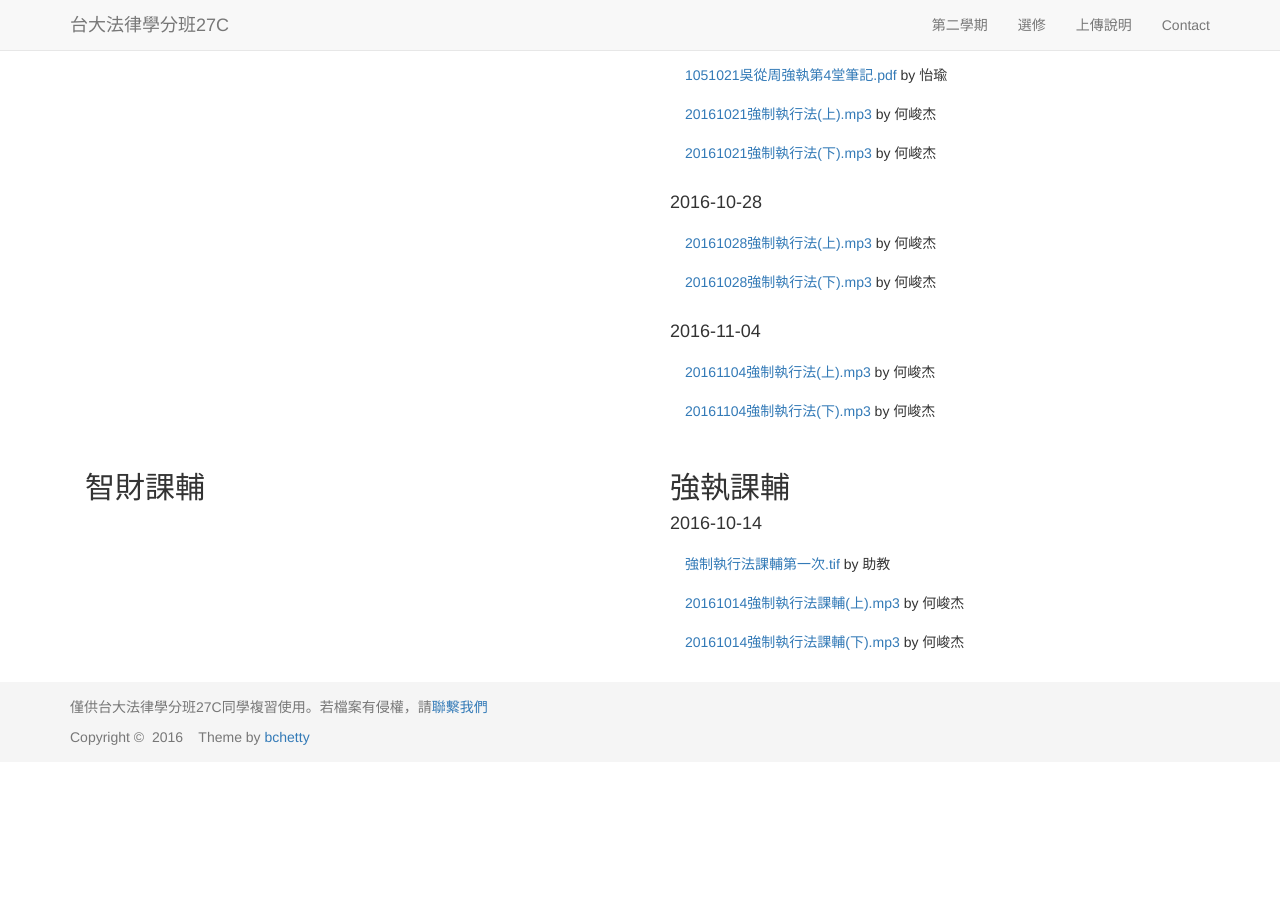
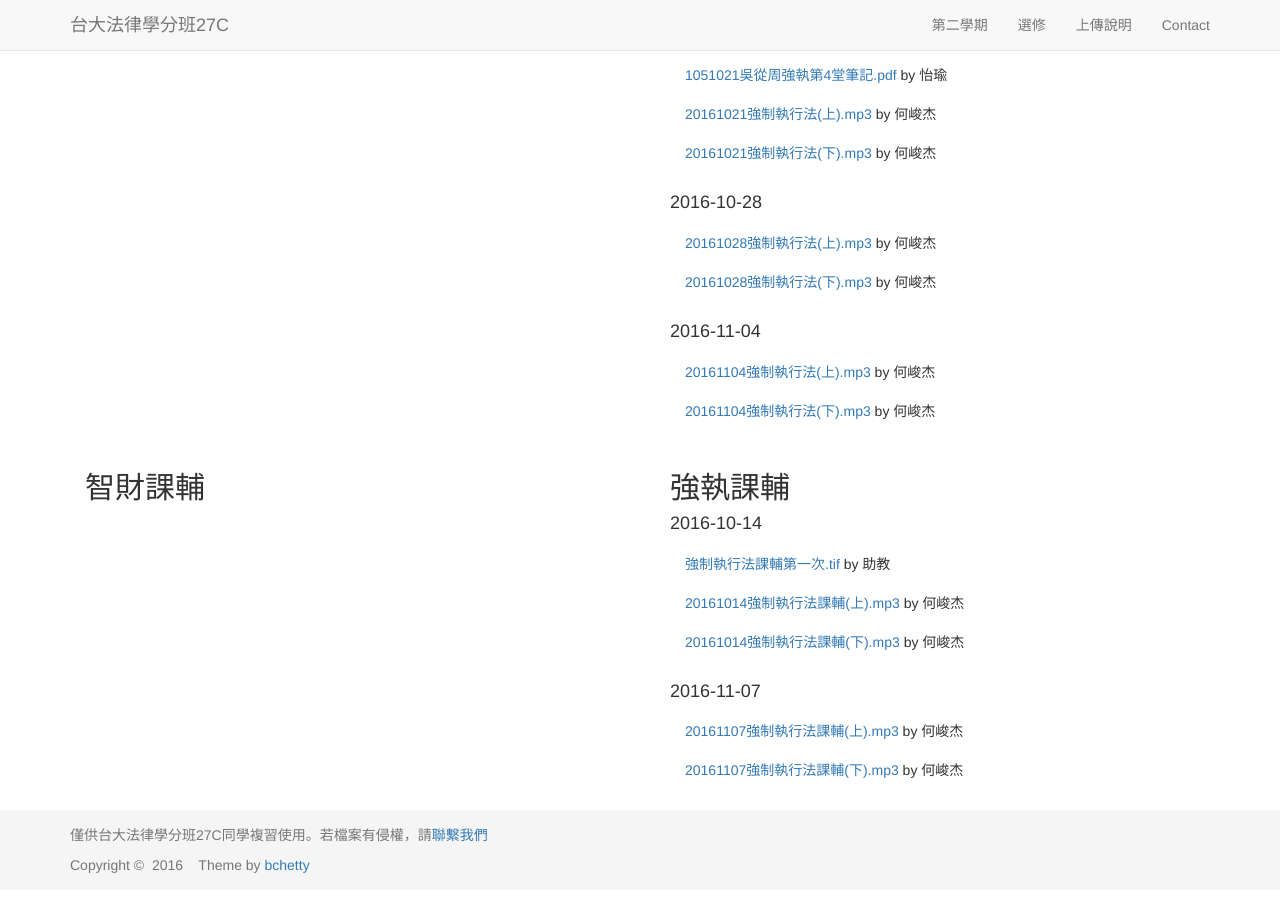
Before and after one commit to maxmilian/ntu_specs_law, a Jekyll site: the page built from elective/index.html, in a window 1280 px wide and 900 px high, scrolled down 563 px. Built offline with Jekyll 4.4.1, drawn with Linux system fonts in a browser that asks for light colours; nearby versions of some CDN libraries; before the commit the page ends 1335 px from its top, so only the background shows below that.

Commit message:
add records 20161107

```diff
--- a/elective/index.html
+++ b/elective/index.html
@@ -59,6 +59,11 @@
         <li class="list-group-item"><a href="{{ site.enforcement_act_ra_record }}/Ho_1_1.mp3">20161014強制執行法課輔(上).mp3</a> by 何峻杰</li>
         <li class="list-group-item"><a href="{{ site.enforcement_act_ra_record }}/Ho_1_2.mp3">20161014強制執行法課輔(下).mp3</a> by 何峻杰</li>
       </ul>
+      <h4>2016-11-07</h4>
+      <ul class="list-group">
+        <li class="list-group-item"><a href="{{ site.enforcement_act_ra_record }}/Ho_2_1.mp3">20161107強制執行法課輔(上).mp3</a> by 何峻杰</li>
+        <li class="list-group-item"><a href="{{ site.enforcement_act_ra_record }}/Ho_2_2.mp3">20161107強制執行法課輔(下).mp3</a> by 何峻杰</li>
+      </ul>
     </div>
   </div>
 </div>
```
